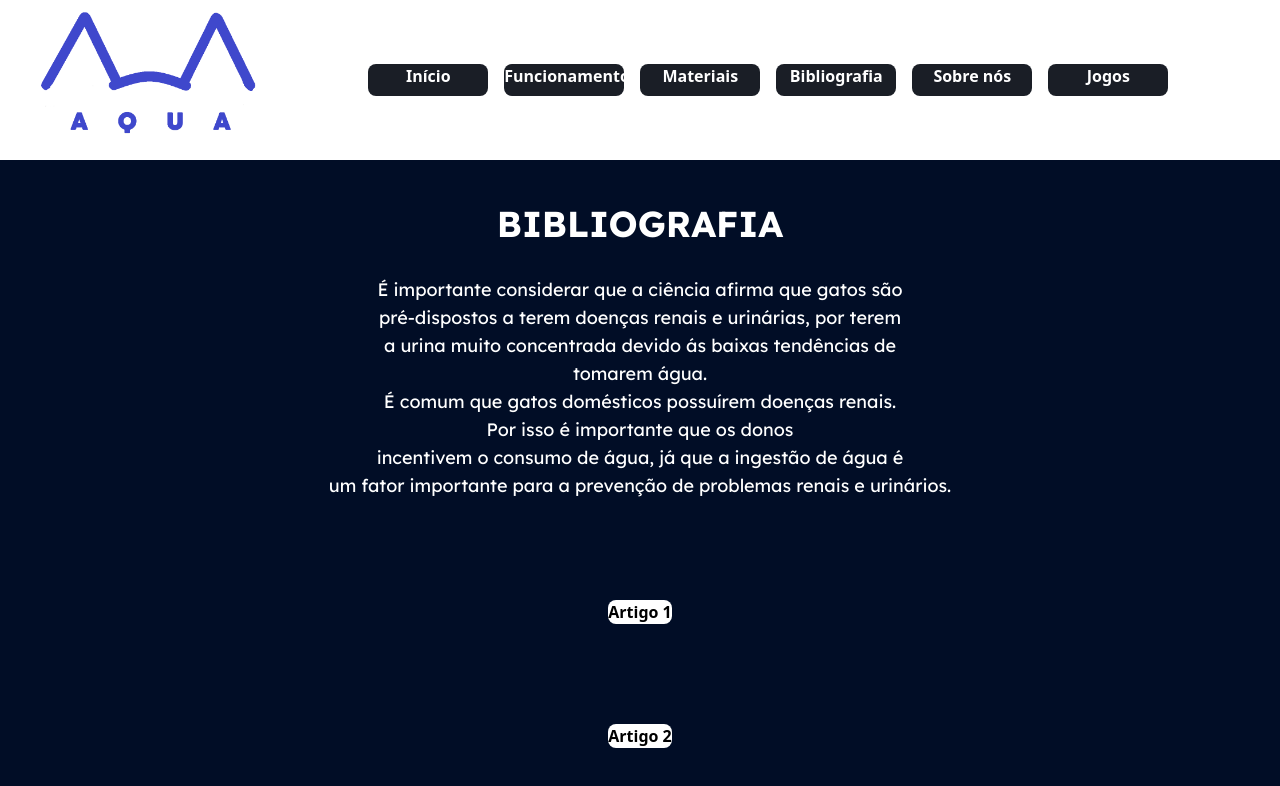
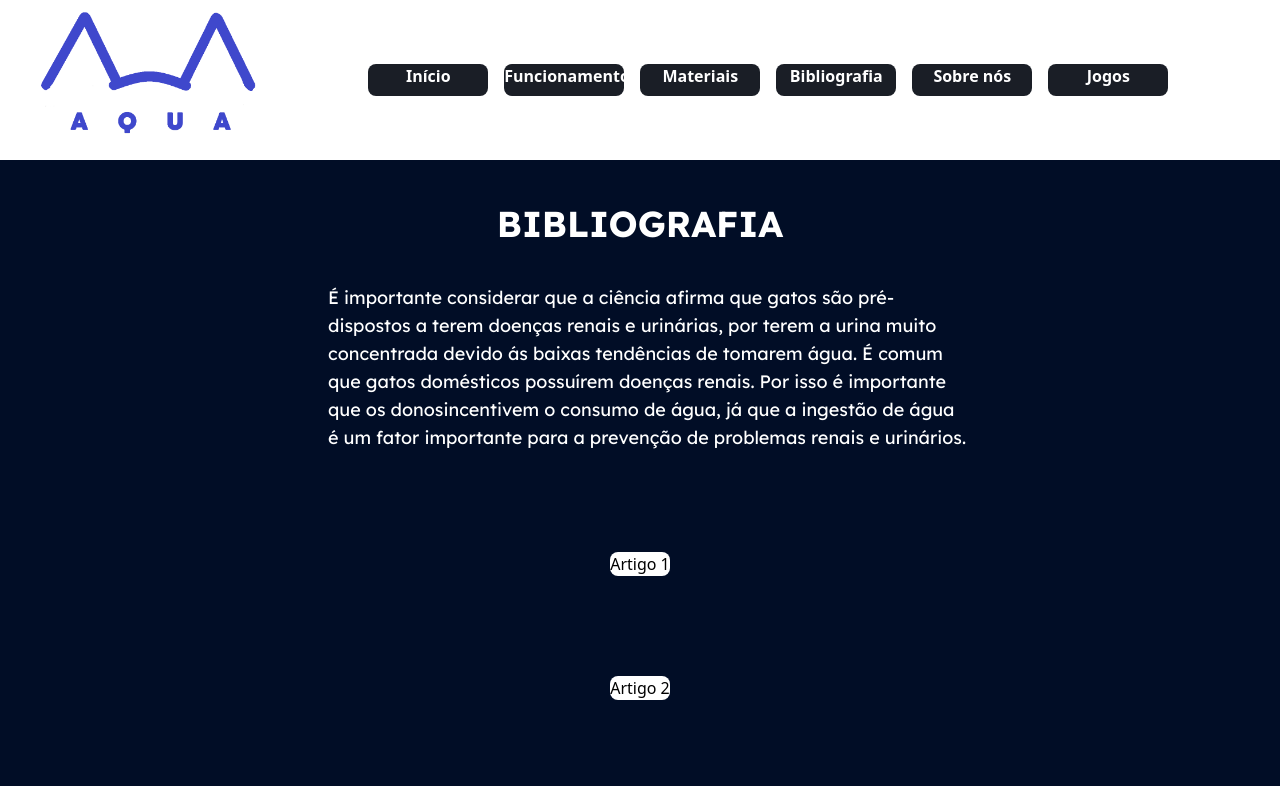
Before and after one commit to pastel123456789/aquacat, a React (Vite) app: page /bibliografia in a window 1280 px wide. Shown: the top 786 px of the page. Built offline with nearby package versions, Linux system fonts and the light colour scheme.

Commit message:
arrumando mais

```diff
--- a/src/pages/Bibliografia.jsx
+++ b/src/pages/Bibliografia.jsx
@@ -3,21 +3,22 @@ export function Bibliografia() {
     <div className="max-lg:max-w-500 flex flex-col items-center w-screen h-screen bg-blu">
       <h1 className="text-wht text-4xl mb-20 mt-11 font-lexend font-bold ">BIBLIOGRAFIA</h1>
       <section className="flex flex-col items-center gap-5">
-        <h2 className="text-wht text-center font-lexend text-lg -mt-12 ">É importante considerar que a ciência afirma que gatos são <br />
-           pré-dispostos a terem doenças renais e urinárias, por terem <br />
-           a urina muito concentrada devido ás baixas tendências de <br />
-           tomarem água. <br /> É comum que gatos domésticos possuírem doenças renais. <br />
-            Por isso é importante que os donos <br />
-           incentivem o consumo de água, já que a ingestão de água é <br />
-           um fator importante para a prevenção de problemas renais e urinários.</h2>
+        <h2 className="max-w-screen-sm ml-4 text-wht bg-extend-fontFamily-coco-b font-lexend text-lg -mt-10">
+           É importante considerar que a ciência afirma que gatos são
+           pré-dispostos a terem doenças renais e urinárias, por terem
+           a urina muito concentrada devido ás baixas tendências de
+           tomarem água. É comum que gatos domésticos possuírem doenças renais.
+           Por isso é importante que os donosincentivem o consumo de água,
+           já que a ingestão de água é um fator importante para a prevenção
+           de problemas renais e urinários.</h2>
 
 
 
 
 
-            <a className="text-black mt-20 hover:text-blue-500 bg-white font-bold rounded-lg" href="https://www.researchgate.net/profile/Amanda-Ondani/publication/277233180_OBSTRUCAO_URETRAL_EM_GATOS_MACHOS_-_ <br />
+            <a className="text-black mt-20 hover:text-blue-500 bg-white rounded-lg" href="https://www.researchgate.net/profile/Amanda-Ondani/publication/277233180_OBSTRUCAO_URETRAL_EM_GATOS_MACHOS_-_ <br />
            REVISAO_LITERARIA/links/557da68a08aeb61eae247979/OBSTRUCAO-URETRAL-EM-GATOS-MACHOS-REVISAO-LITERARIA.pdf">Artigo 1</a>
-            <a className="text-black mt-20 hover:text-blue-500 bg-white font-bold rounded-lg" href="https://repositorio.ifam.edu.br/jspui/bitstream/ <br />
+            <a className="text-black mt-20 hover:text-blue-500 bg-white rounded-lg" href="https://repositorio.ifam.edu.br/jspui/bitstream/'
            4321/848/1/Manejo%20diet%C3%A9tico%20na%20doen%C3%A7a%20renal%20cr%C3%B4nica%20felina">Artigo 2</a>
 
 
--- a/src/pages/Funcionamento.jsx
+++ b/src/pages/Funcionamento.jsx
@@ -1,4 +1,4 @@
-import beb from '../assets/be.png';
+
 
 export function Funcionamento() {
   return (
@@ -6,10 +6,16 @@ export function Funcionamento() {
       <h1 className="text-wht text-4xl mb-20 mt-11 font-lexend font-bold">Funcionamento</h1>
       <div className='flex justify-center'>
         <section className="flex flex-col items-center justify-center">
-          <img
-            src={beb}
-            alt="Bebedouro automático"
-            className="max-lg:w-50 max-lg:h-50 max-w-sm h-96 object-cover mb-11 rounded-lg"
+          {/* Substituindo a imagem por um iframe */}
+          <iframe
+            width="560"
+            height="315"
+            src="https://www.youtube.com/embed/uL-nnhk1emY"
+            title="Funcionamento do Bebedouro Automático"
+            frameBorder="0"
+            allow="accelerometer; autoplay; clipboard-write; encrypted-media; gyroscope; picture-in-picture"
+            allowFullScreen
+            className="mb-11 rounded-lg"
           />
 
           <h2 className="max-w-screen-sm ml-4 text-wht bg-extend-fontFamily-coco-b font-lexend text-lg -mt-10">
--- a/src/pages/Home.jsx
+++ b/src/pages/Home.jsx
@@ -2,9 +2,9 @@ import foto from '../assets/Fotos.png';
 
 export function Home() {
   return (
-    <div className="flex w-screen h-screen bg-azull items-center justify-center"> {/* Cor de fundo azul */}
-      <section className="flex flex-col p-4 bg-azull items-center justify-center"> {/* Flexbox para alinhamento */}
-        <h1 className='text-wht text-4xl mb-12 mt-10 font-lexend font-bold'>Início</h1>
+    <div className="flex w-screen h-screen bg-blu items-center justify-center"> {/* Cor de fundo azul */}
+      <section className="flex flex-col p-4 bg-blu items-center justify-center"> {/* Flexbox para alinhamento */}
+        <h1 className="text-wht text-4xl mb-12 mt-10 font-lexend font-bold">Início</h1>
         <img src={foto} alt="Bebedouro automático" className="mb-5 rounded-lg" />
         <h2 className="text-wht bg-extend-fontFamily-coco-b font-lexend text-lg text-justify">
           Nosso produto é um bebedouro automático feito especificamente para gatos domésticos,
--- a/src/pages/Jogo.jsx
+++ b/src/pages/Jogo.jsx
@@ -1,14 +1,28 @@
-import Pro from '../assets/PREVIEW - This is how it will look like!.png';
-
 export function Jogo() {
   return (
-        <div className="flex w-screen h-screen bg-azull items-center justify-center"> {/* Cor de fundo azul */}
-          <section className="flex flex-col bg-azull"> {/* Flexbox para alinhamento */}
-          <img src={Pro} alt="Bebedouro automático"  className="w-[800px] h-[533px] object-cover rounded-lg" />
-            <h2 className="max-w-screen-sm text-wht bg-extend-fontFamily-coco-b font-lexend text-lg">
-            Escape with cat é um jogo que gira em torno de dois gatos com sede que buscam água para sobreviverem no grande deserto. Juntos enfrentam inimigos e superam grandes desafios  <a href="https://youtu.be/ORjywQD5toM"  target="_blank"  className="text-red-500 hover:text-blue-500">Prévia do jogo</a>
+    <div className="min-h-screen flex flex-col items-center w-screen bg-blu bg-cover bg-center">
+    <h1 className="text-wht text-4xl mb-20 mt-11 font-lexend font-bold">Jogo</h1>
+    <div className='flex justify-center'>
+      <section className="flex flex-col bg-blu">
+
+
+        <iframe
+          width="660"
+          height="415"
+          src="https://www.youtube.com/embed/ORjywQD5toM"
+          title="Escape with Cat - Jogo"
+          frameBorder="0"
+          allow="accelerometer; autoplay; clipboard-write; encrypted-media; gyroscope; picture-in-picture"
+          allowFullScreen
+          className="mb-11 rounded-lg"
+        />
+
+        <h2 className="max-w-screen-sm text-wht bg-extend-fontFamily-coco-b font-lexend text-lg ">
+          Escape with Cat é um jogo que gira em torno de dois gatos com sede que buscam água para sobreviverem
+          no grande deserto. Juntos enfrentam inimigos e superam grandes desafios.
         </h2>
       </section>
       </div>
+    </div>
   );
 }
--- a/src/pages/Materiais.jsx
+++ b/src/pages/Materiais.jsx
@@ -70,7 +70,7 @@ export function Materiais() {
             className="w-[250px] h-[250px] object-cover rounded-lg"
           />
           <p className="text-wht text-lg mb-8 font-lexend font-bold">
-            Sensor: Dispositivo para detectar e medir variáveis ambientais. <br /> R$ 2.99
+            Sensor ultrassônico: Dispositivo para detectar e medir variáveis ambientais. <br /> R$ 2.99
           </p>
         </div>
         <div className="flex items-center space-x-4">
--- a/src/pages/Sobre.jsx
+++ b/src/pages/Sobre.jsx
@@ -6,7 +6,7 @@ export function Sobre() {
     <div className="flex flex-col items-center w-screen h-screen bg-blu p-8">
       <h1 className="text-wht text-4xl mb-8 font-lexend font-bold">SOBRE NÓS</h1>
       <section className="" >
-        <div className='flex gap-10 mb-8'>
+        <div className='flex gap-10 justify-center mb-8'>
         <img
           src={M}
           alt="Miguel"
@@ -15,19 +15,15 @@ export function Sobre() {
         <img
           src={K}
           alt="Kauan"
-          className="w-[200px] h-[200px] object-cover rounded-full border-4 border-white shadow-lg mr-70"
+          className="w-[200px] h-[200px] object-cover rounded-full border-4 border-white shadow-lg"
         />
         </div>
-        <p className="text-wht text-lg font-lexend">
-        Somos Miguel e Kauan, alunos do ensino <br />
-        Médio técnico em Informática no colégio <br />
-        UNASP. Somos os idealizadores do produto <br />
-        Aqua cat. Com foco especificamente na área <br />
-        dos gatos, desenvolvemos e criamos a empresa <br />
-        Aqua cat, pesquisamos a fundo a melhor maneira <br />
-        de realizar e tirar esse produto do papel. Para <br />
-        que nossa empresa e produto sejam benéficos e tragam <br />
-        conforto para o animal e seu dono.
+        <p className="max-w-screen-sm ml-4 text-wht bg-extend-fontFamily-coco-b font-lexend text-lg mt-8">
+        Somos Miguel e Kauan, alunos do ensino Médio técnico em Informática no colégio
+        UNASP. Somos os idealizadores do produto Aqua cat. Com foco especificamente na
+        área dos gatos domesticos, desenvolvemos e criamos a empresa Aqua cat, pesquisamos
+        a fundo a melhor maneira de realizar e tirar esse produto do papel. Para que nossa
+        empresa e produto sejam benéficos e tragam conforto para o animal e seu dono.
           </p>
       </section>
     </div>
```
Lines whose indentation alone changed are shown as unchanged.
